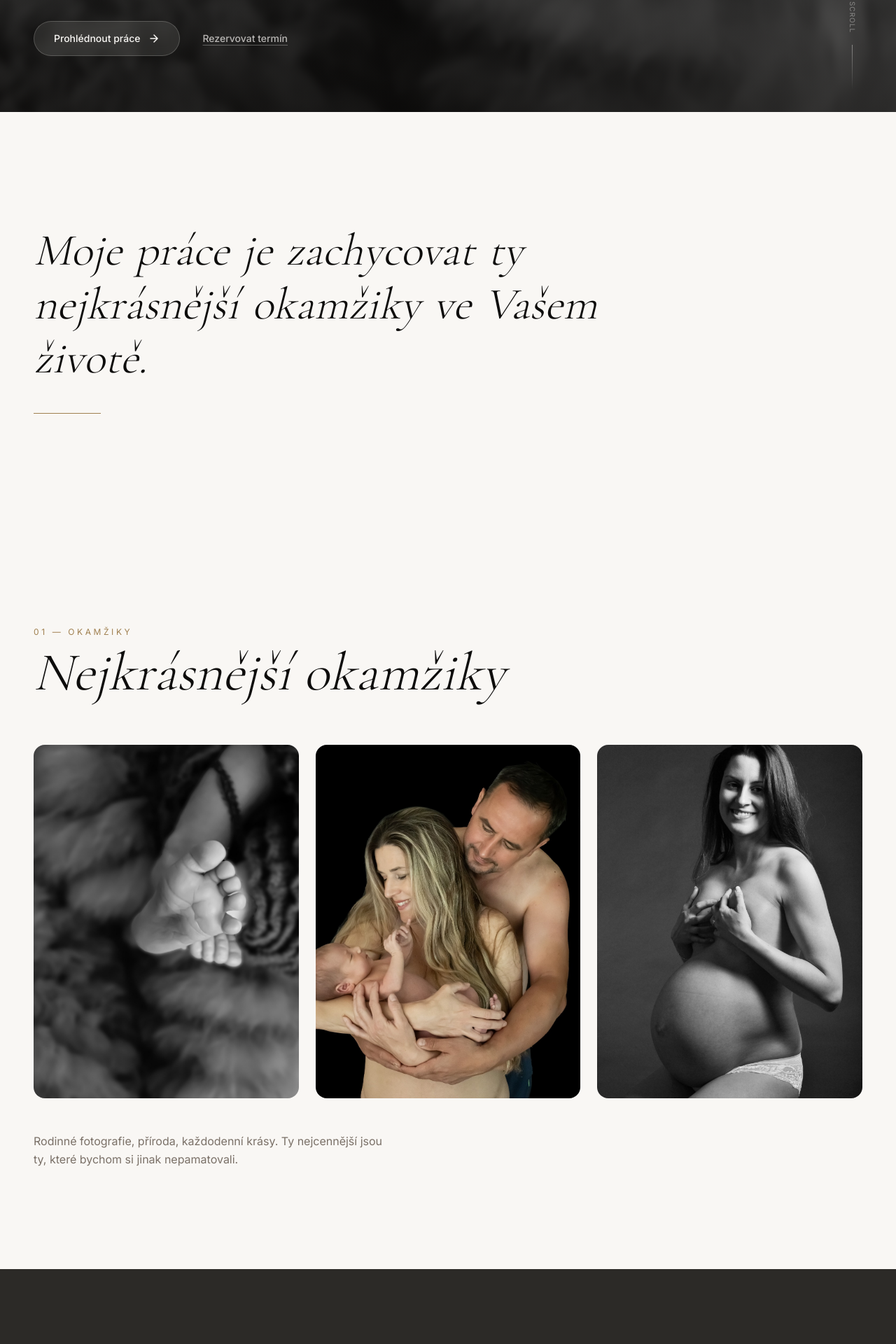
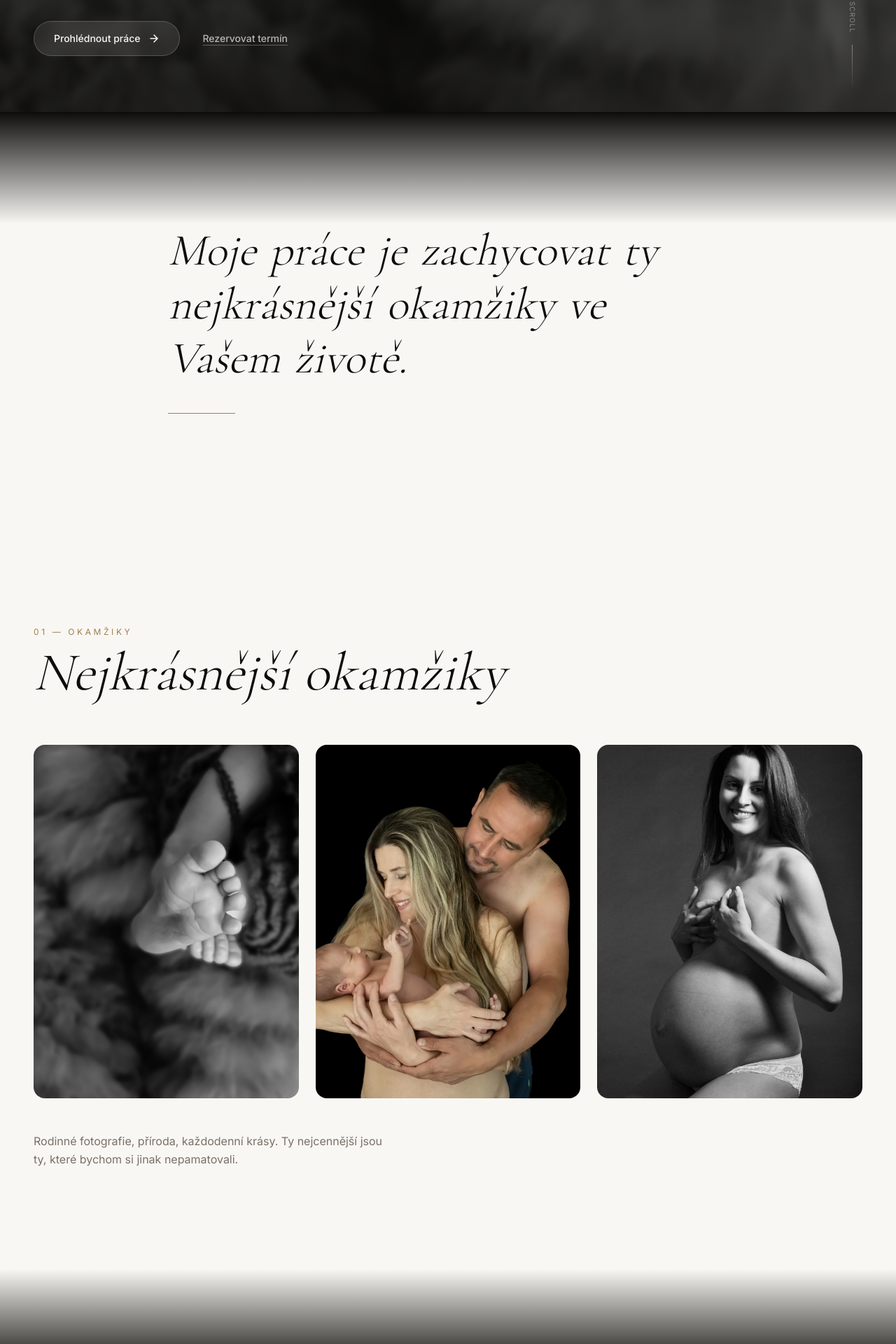
Before and after one commit to imrichkascak/holikovapetra.cz, a Next.js app: page / in a window 1280 px wide. Shown: the part 640-2560 px from the top of the page at 70% size. Built offline with nearby package versions, Linux system fonts and the light colour scheme.

Commit message:
Add gradient transitions between light/dark sections

```diff
--- a/src/components/Contact.tsx
+++ b/src/components/Contact.tsx
@@ -57,9 +57,19 @@ export function Contact() {
     <section
       id="kontakt"
       aria-labelledby="contact-title"
-      className="py-24 md:py-40 bg-charcoal text-cream"
+      className="relative py-24 md:py-40 bg-charcoal text-cream"
     >
-      <div className="max-w-7xl mx-auto px-6 md:px-12">
+      {/* Fade in from cream above */}
+      <div
+        aria-hidden="true"
+        className="absolute inset-x-0 top-0 h-32 bg-gradient-to-b from-cream to-transparent pointer-events-none z-0"
+      />
+      {/* Fade out to ink (Footer) below */}
+      <div
+        aria-hidden="true"
+        className="absolute inset-x-0 bottom-0 h-32 bg-gradient-to-b from-transparent to-ink pointer-events-none z-0"
+      />
+      <div className="relative z-10 max-w-7xl mx-auto px-6 md:px-12">
         <div className="grid grid-cols-1 md:grid-cols-2 gap-16 md:gap-24">
           {/* Left column — info */}
           <div>
--- a/src/components/Statement.tsx
+++ b/src/components/Statement.tsx
@@ -44,9 +44,14 @@ export function Statement() {
   return (
     <section
       aria-label="Citát"
-      className="py-28 md:py-40 px-6 md:px-12 max-w-7xl mx-auto"
+      className="relative overflow-hidden py-28 md:py-40"
     >
-      <div ref={containerRef} className="max-w-4xl">
+      {/* Fade from Hero's dark bottom into cream */}
+      <div
+        aria-hidden="true"
+        className="absolute inset-x-0 top-0 h-40 bg-gradient-to-b from-ink to-transparent pointer-events-none z-0"
+      />
+      <div ref={containerRef} className="relative z-10 max-w-4xl px-6 md:px-12 mx-auto">
         <p
           className="font-display text-[clamp(2rem,5vw,4.5rem)] font-light italic leading-[1.2] text-ink"
           aria-label="Moje práce je zachycovat ty nejkrásnější okamžiky ve Vašem životě."
--- a/src/components/WorkSection.tsx
+++ b/src/components/WorkSection.tsx
@@ -33,11 +33,25 @@ export function WorkSection({
       id={id}
       aria-labelledby={`${id}-title`}
       className={cn(
-        "py-24 md:py-36",
+        "relative py-24 md:py-36",
         accent ? "bg-charcoal text-cream" : "bg-cream text-ink"
       )}
     >
-      <div className="max-w-7xl mx-auto px-6 md:px-12">
+      {accent && (
+        <>
+          {/* Fade in from cream above */}
+          <div
+            aria-hidden="true"
+            className="absolute inset-x-0 top-0 h-32 bg-gradient-to-b from-cream to-transparent pointer-events-none z-0"
+          />
+          {/* Fade out to cream/mist below */}
+          <div
+            aria-hidden="true"
+            className="absolute inset-x-0 bottom-0 h-32 bg-gradient-to-b from-transparent to-cream pointer-events-none z-0"
+          />
+        </>
+      )}
+      <div className="relative z-10 max-w-7xl mx-auto px-6 md:px-12">
         {/* Header */}
         <ScrollReveal className="mb-16">
           <div className={cn("flex items-start gap-6", reverse ? "justify-end text-right" : "")}>
```
